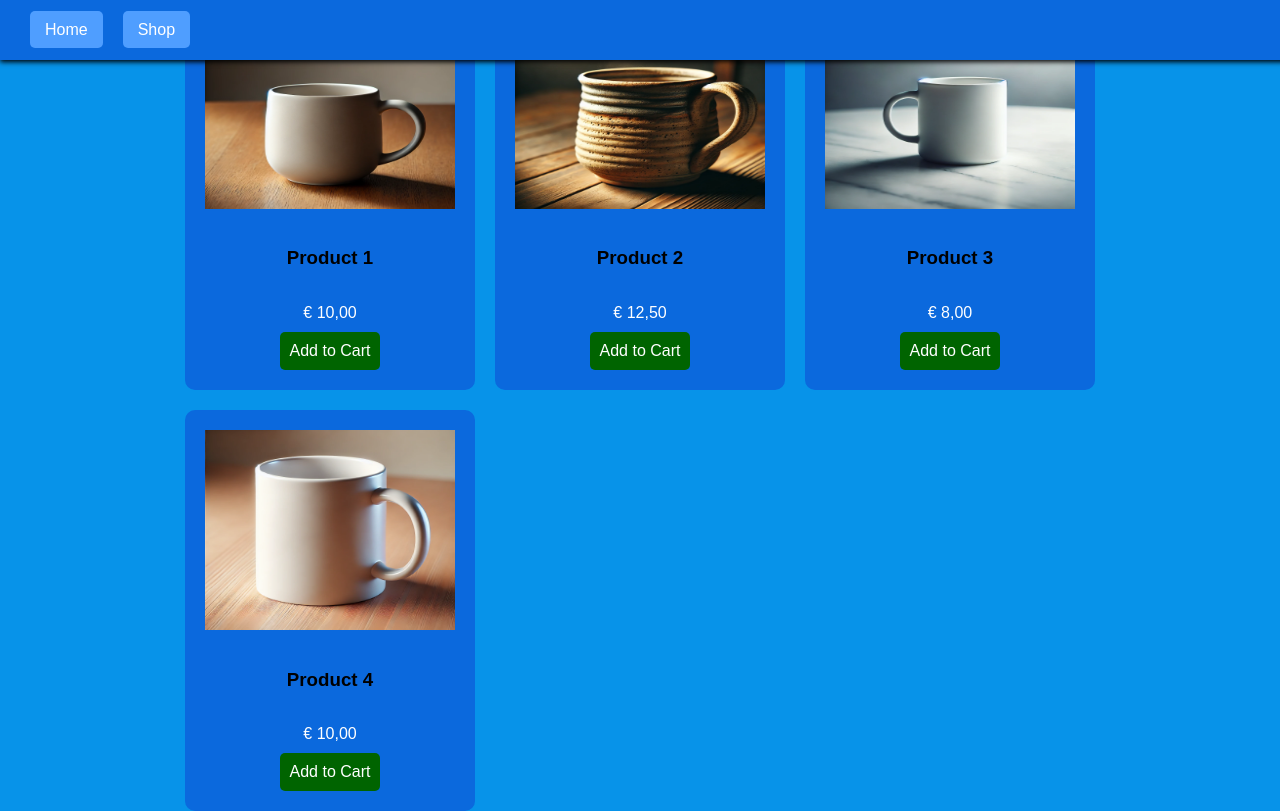
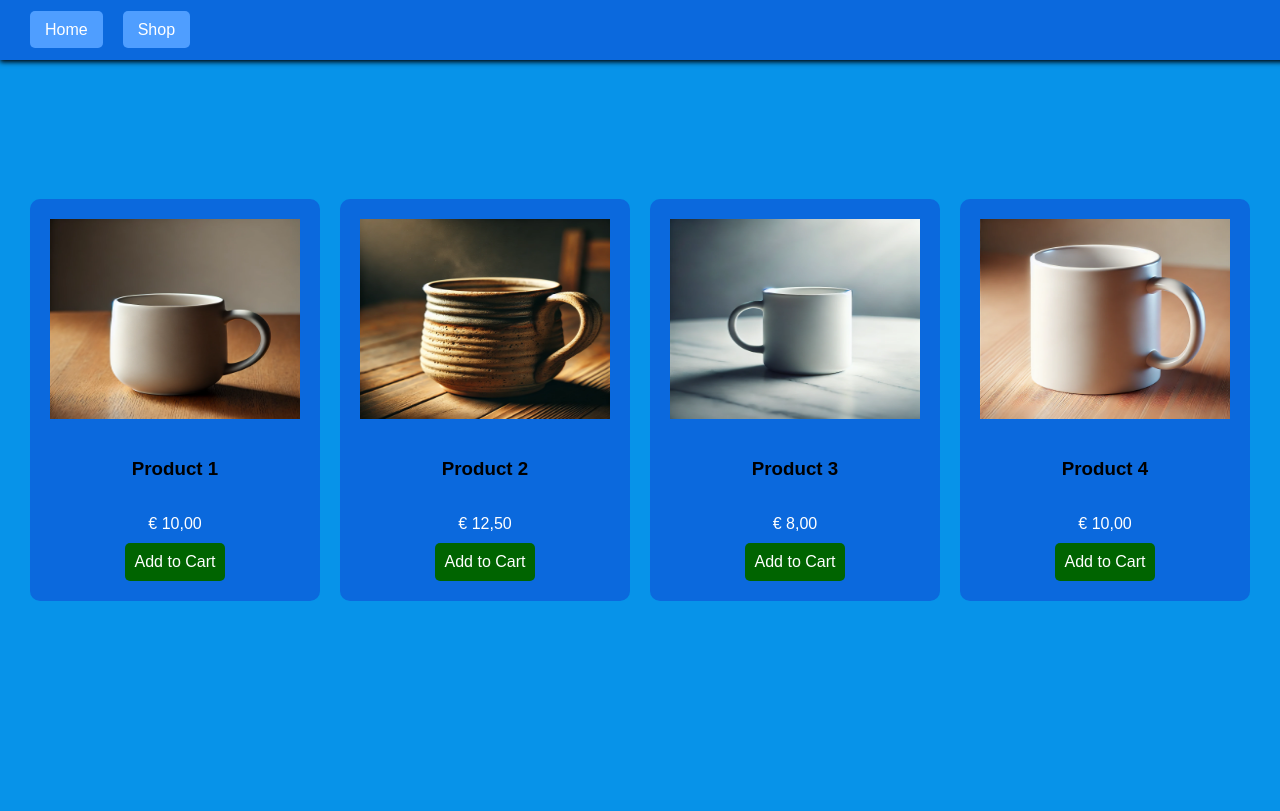
Before and after one commit to OnlyMokManager/OnlyMok, a PHP site: page /shop.html in a window 1280 px wide. After the commit the page ends 601 px from the top, so only its background shows below. Run offline with PHP 8.4, Linux system fonts and the light colour scheme.

Commit message:
Update styles.css

```diff
--- a/styles.css
+++ b/styles.css
@@ -111,7 +111,7 @@ input {
 
 .winkelSectie{
     display: grid;
-    grid-template-columns: repeat(3, 1fr);
+    grid-template-columns: repeat(4, 1fr);
     grid-gap: 20px;
     grid-row: auto;
 }
```
